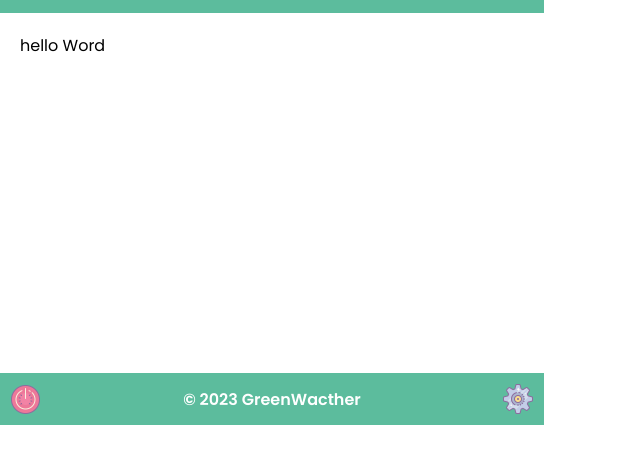
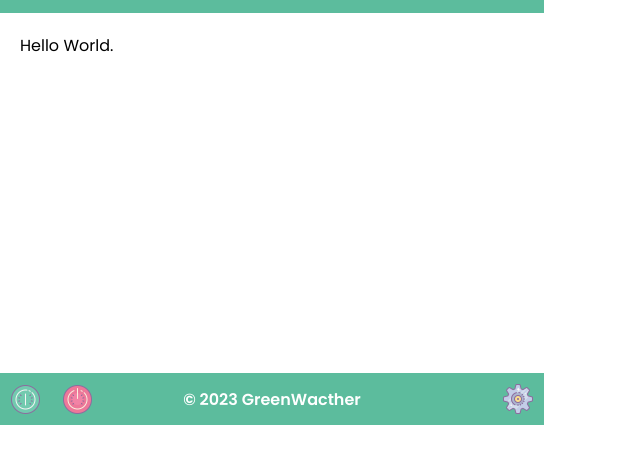
Before and after one commit to julienbenincasa/green-watcher, a browser extension: page dashboard.html in a window 1280 px wide. Shown: the part 51-514 px from the top of the page, without its empty margins (0-640 px from the left). Drawn offline with Linux system fonts and the light colour scheme.

Commit message:
dashboard.html update

```diff
--- a/dashboard.html
+++ b/dashboard.html
@@ -21,9 +21,7 @@
         </a>
       </div>
     </header>
-
-    <main>hello Word</main>
-
+    <main>Hello World.</main>
     <footer>
       © 2023 GreenWacther
         <div class="settings">
@@ -32,15 +30,14 @@
           </a>
         </div>
         <div class="power">
-          <a href="#" class="start"
+          <a href="#" id="start">
             <img src="img/start.png" class="icon" alt="icon start" />
           </a>
-          <a href="#" class="stop">
+          <a href="#" id="stop">
             <img src="img/stop.png" class="icon" alt="icon stop" />
           </a>
         </div>
-
-
     </footer>
+    <script defer src="js/dashboard_script.js"></script>
   </body>
 </html>
```
